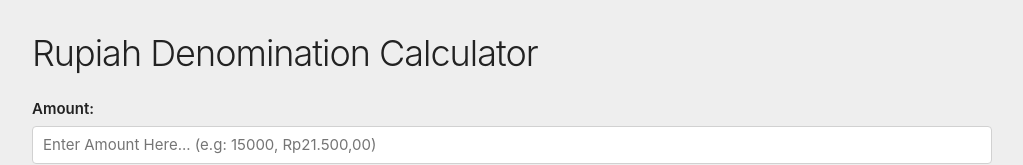
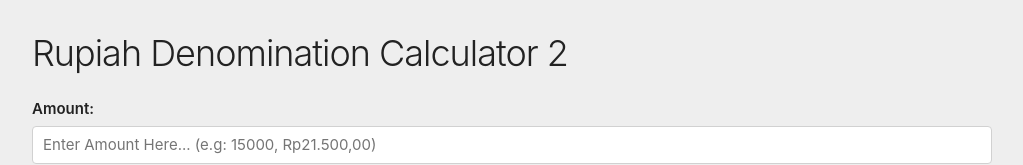
Before and after one commit to aurisz/denomination-calculator, a React app: page / in a window 1280 px wide. Shown: the top 165 px of the page, without its empty margins (128-1151 px from the left). Built offline with nearby package versions, Linux system fonts and the light colour scheme.

Commit message:
test pipeline

```diff
--- a/src/App.js
+++ b/src/App.js
@@ -17,7 +17,7 @@ const App = () => {
 
   return (
     <div className='container u-full-width'>
-      <h3>Rupiah Denomination Calculator</h3>
+      <h3>Rupiah Denomination Calculator 2</h3>
 
       <InputBox value={value} onChange={setValue} onSubmit={handleSubmit} />
 
```
